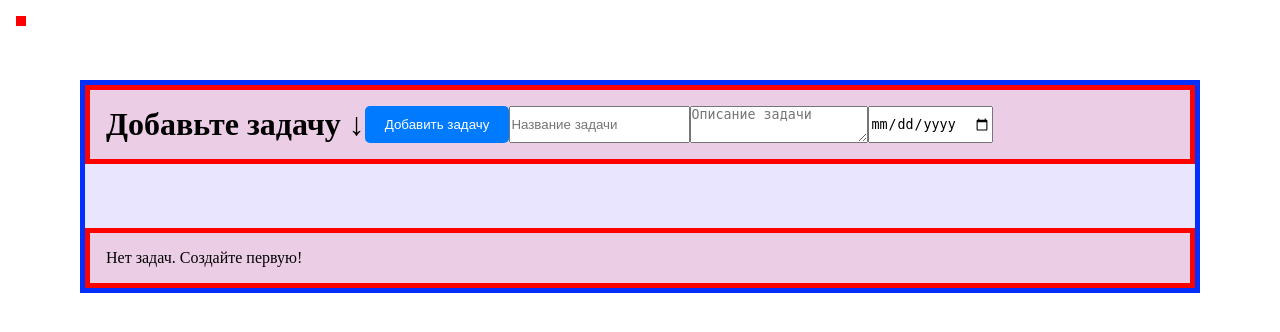
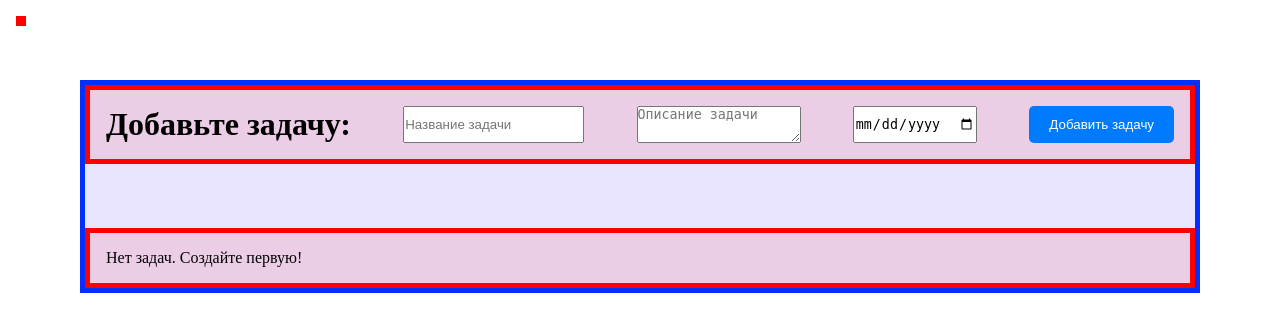
Before and after one commit to curseofuselessness/OS_3sem_colloquiums, a Flask app: page / in a window 1280 px wide. Shown: the top 332 px of the page. Run offline with Flask 3, Linux system fonts and the light colour scheme.

Commit message:
style(create-task-form): updated resizing of fields

```diff
--- a/Second colloquium/static/css/style.css
+++ b/Second colloquium/static/css/style.css
@@ -38,13 +38,14 @@ body {
 #create-task-form {
     display: flex;
     padding: 1rem;
-
+    justify-content: space-between;
 
 
     border: 5px solid red !important; /* Яркая граница */
     background-color: rgba(255, 0, 0, 0.1); /* Полупрозрачный фон */
 
 }
+
 
 #tasks-list {
     display: flex;
@@ -58,8 +59,21 @@ body {
 
 }
 
-.task-card {
+#title {
+    max-height: 37px;
+}
 
+#date {
+    max-height: 37px;
+}
+
+#submit-button {
+    max-height: 37px;
+}
+
+#description {
+    min-height: 37px;
+    max-width: 164px;
 }
 
 .button {
--- a/Second colloquium/templates/dashboard.html
+++ b/Second colloquium/templates/dashboard.html
@@ -17,15 +17,17 @@
         <form id="create-task-form">
 
 
-            <h1>Добавьте задачу ↓</h1>
+            <h1>Добавьте задачу:</h1>
 
-            <button type="submit" class="button">Добавить задачу</button>
+
 
             <input type="text" id="title" name="title" placeholder="Название задачи" class="input" required>
 
-            <textarea id="description" name="description" placeholder="Описание задачи" class="input"></textarea>
+            <textarea class="description" id="description" placeholder="Описание задачи" class="input"></textarea>
 
-            <input type="date">
+            <input type="date" id="date">
+
+            <button type="submit" class="button" id="submit-button">Добавить задачу</button>
 
         </form>
 
```
